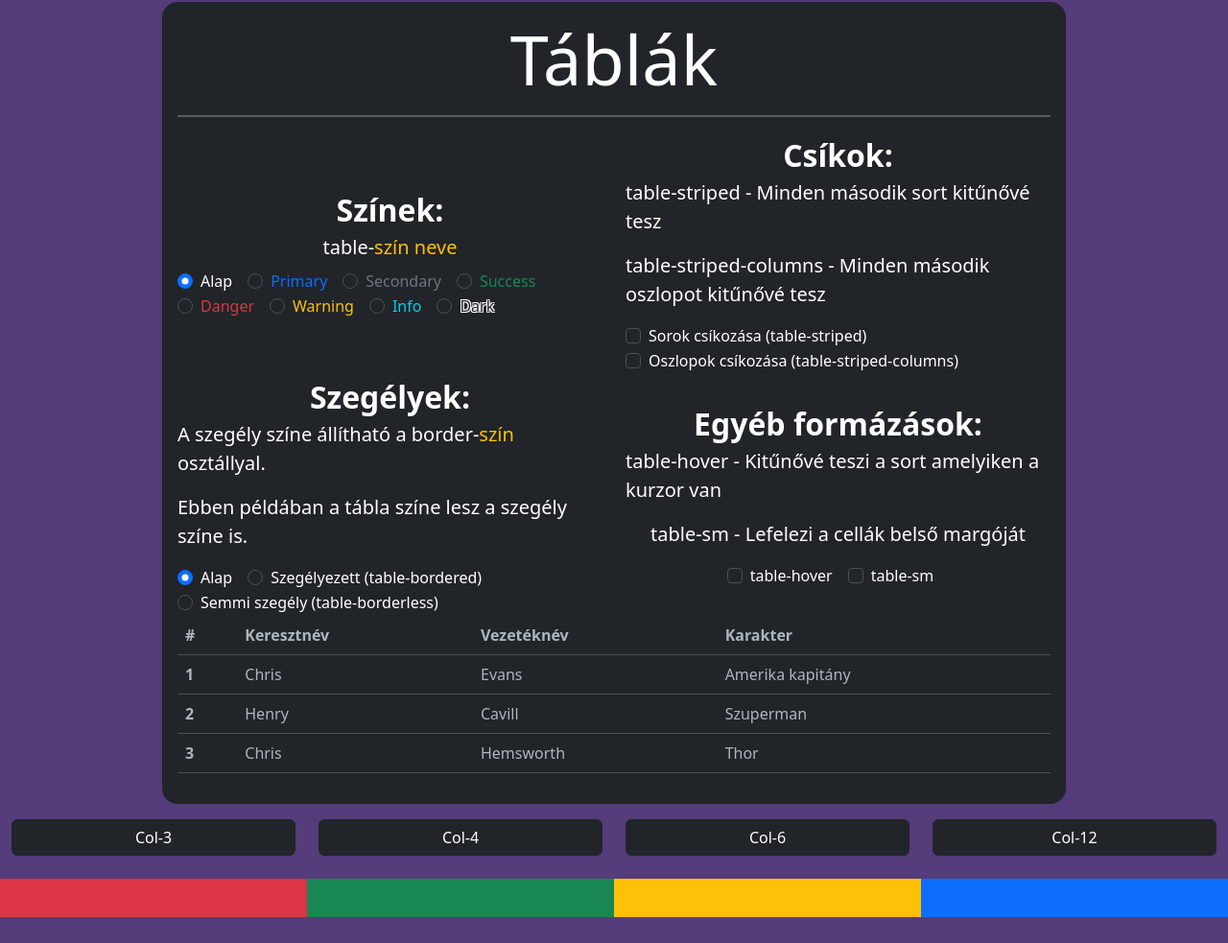
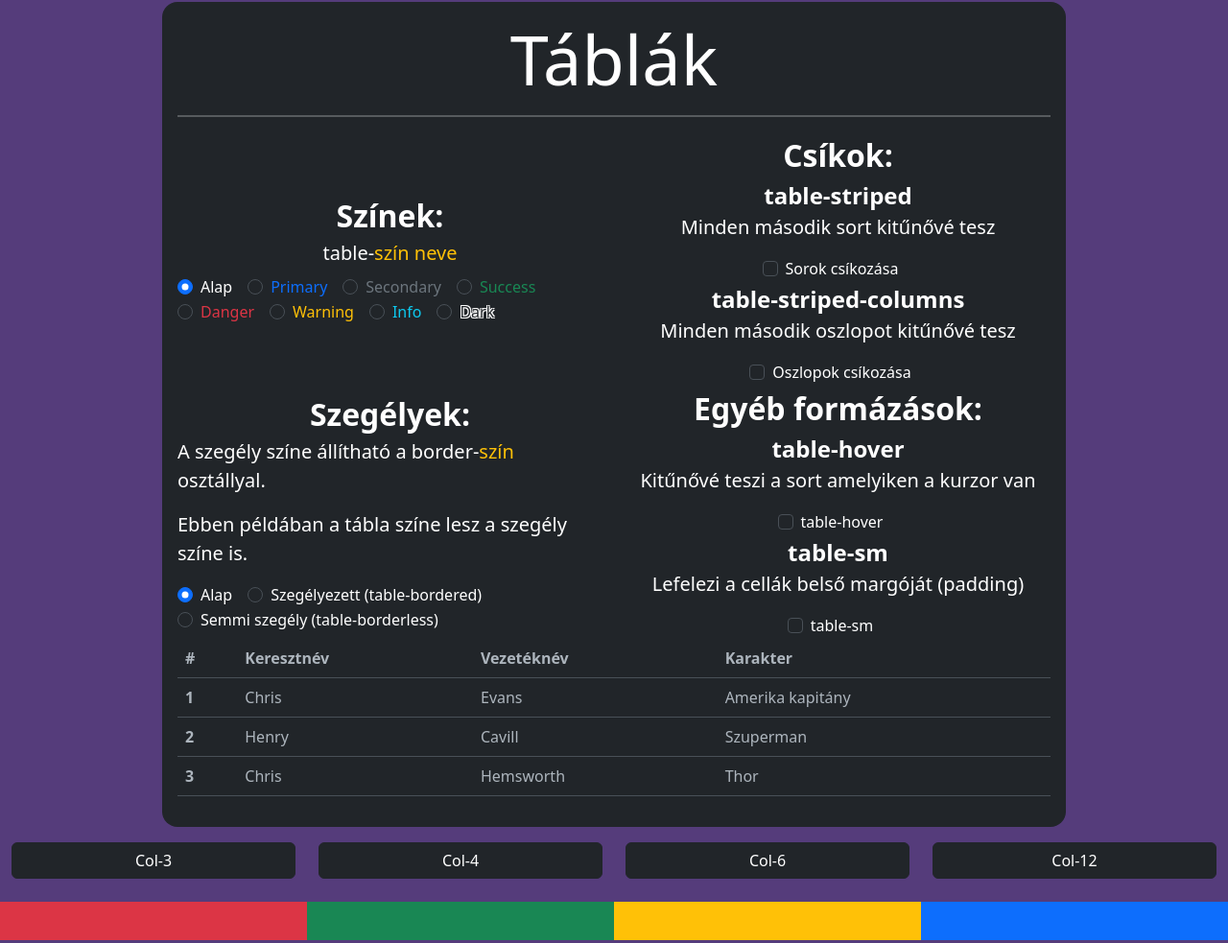
Before and after one commit to pinterbalint06/bootstrap, a plain HTML site: page index.html in a window 1280 px wide. Shown: the part 3110-4093 px from the top of the page at 96% size. Drawn offline with nearby package versions, Linux system fonts and the light colour scheme.

Commit message:
Tablaknal is design atdolgozas befejezese

```diff
--- a/index.html
+++ b/index.html
@@ -270,8 +270,7 @@
         <!-- TODO:
             1. Egyedi megjelenítésű lista elemeinek bemutatása
             2. Egyedi megjelenítésű gombok befejezése
-            3. Egyedi megjelenítésű üzenetek befejezése
-            4. TABLAKNAL IS ATALAKITANI A DESIGNT-->
+            3. Egyedi megjelenítésű üzenetek befejezése-->
         <div class="row mb-3">
             <div class="col-12">
                 <div class="w-75 mx-auto d-flex justify-content-center flex-column">
@@ -336,20 +335,31 @@
                             </div>
                             <div class="col-12 col-md-6 d-flex align-items-center justify-content-center flex-column">
                                 <p class="fs-2 mb-0 fw-bold">Csíkok:</p>
-                                <p class="fs-5">table-striped - Minden második sort kitűnővé tesz</p>
-                                <p class="fs-5">table-striped-columns - Minden második oszlopot kitűnővé tesz</p>
-                                <div class="d-flex flex-row flex-wrap">
+                                <div class="d-flex flex-wrap text-center justify-content-evenly w-100">
+                                    <div class="d-flex flex-column">
+                                        <p class="fs-4 mb-0 fw-bold">table-striped</p>
+                                        <p class="fs-5 mt-0">Minden második sort kitűnővé tesz</p>
+                                        <div class="w-auto">
                                             <div class="form-check form-check-inline">
                                                 <input class="form-check-input table-buttons" type="checkbox"
                                                     name="tableCsikozas" id="sorokCsikozasa" value="table-striped">
-                                        <label class="form-check-label" for="sorokCsikozasa">Sorok csíkozása
-                                            (table-striped)</label>
+                                                <label class="form-check-label" for="sorokCsikozasa">Sorok
+                                                    csíkozása</label>
                                             </div>
+                                        </div>
+                                    </div>
+                                    <div class="d-flex flex-column">
+                                        <p class="fs-4 mb-0 fw-bold">table-striped-columns</p>
+                                        <p class="fs-5 mt-0">Minden második oszlopot kitűnővé tesz</p>
+                                        <div class="w-auto">
                                             <div class="form-check form-check-inline">
                                                 <input class="form-check-input table-buttons" type="checkbox"
-                                            name="tableCsikozas" id="oszlopokCsikozasa" value="table-striped-columns">
+                                                    name="tableCsikozas" id="oszlopokCsikozasa"
+                                                    value="table-striped-columns">
                                                 <label class="form-check-label" for="oszlopokCsikozasa">Oszlopok
-                                            csíkozása (table-striped-columns)</label>
+                                                    csíkozása</label>
+                                            </div>
+                                        </div>
                                     </div>
                                 </div>
                             </div>
@@ -373,27 +383,40 @@
                                     </div>
                                     <div class="form-check form-check-inline">
                                         <input class="form-check-input table-buttons" type="radio"
-                                            name="tableSzegelyezes" id="szegelyekSzegelyekNElkuli"
+                                            name="tableSzegelyezes" id="szegelyekSzegelyNelkuli"
                                             value="table-borderless">
-                                        <label class="form-check-label" for="szegelyekSzegelyekkel">Semmi szegély
+                                        <label class="form-check-label" for="szegelyekSzegelyNelkuli">Semmi szegély
                                             (table-borderless)</label>
                                     </div>
                                 </div>
                             </div>
                             <div class="col-12 col-md-6 d-flex align-items-center justify-content-center flex-column">
+                                <div class="d-flex flex-wrap text-center justify-content-evenly w-100">
                                     <p class="fs-2 mb-0 fw-bold">Egyéb formázások:</p>
-                                <p class="fs-5">table-hover - Kitűnővé teszi a sort amelyiken a kurzor van</p>
-                                <p class="fs-5">table-sm - Lefelezi a cellák belső margóját</p>
-                                <div class="d-flex flex-row flex-wrap">
+                                    <div class="d-flex flex-wrap text-center justify-content-evenly w-100">
+                                        <div class="d-flex flex-column">
+                                            <p class="fs-4 mb-0 fw-bold">table-hover</p>
+                                            <p class="fs-5 mt-0">Kitűnővé teszi a sort amelyiken a kurzor van</p>
+                                            <div class="w-auto">
                                                 <div class="form-check form-check-inline">
                                                     <input class="form-check-input table-buttons" type="checkbox"
                                                         name="tableEgyebek" id="egyebekHover" value="table-hover">
-                                        <label class="form-check-label" for="egyebekHover">table-hover</label>
+                                                    <label class="form-check-label"
+                                                        for="egyebekHover">table-hover</label>
                                                 </div>
+                                            </div>
+                                        </div>
+                                        <div class="d-flex flex-column">
+                                            <p class="fs-4 mb-0 fw-bold">table-sm</p>
+                                            <p class="fs-5 mt-0">Lefelezi a cellák belső margóját (padding)</p>
+                                            <div class="w-auto">
                                                 <div class="form-check form-check-inline">
                                                     <input class="form-check-input table-buttons" type="checkbox"
                                                         name="tableEgyebek" id="egyebekSm" value="table-sm">
                                                     <label class="form-check-label" for="egyebekSm">table-sm</label>
+                                                </div>
+                                            </div>
+                                        </div>
                                     </div>
                                 </div>
                             </div>
@@ -442,7 +465,8 @@
                                     </div>
                                     <div class="d-flex flex-column">
                                         <p class="fs-4 mb-0 fw-bold">img-fluid</p>
-                                        <p class="fs-5 mt-0">A kép maximum szélességét az őt körülvevő elem szélességének
+                                        <p class="fs-5 mt-0">A kép maximum szélességét az őt körülvevő elem
+                                            szélességének
                                             100%-rá állítja</p>
                                     </div>
                                     <div class="d-flex flex-column">
@@ -581,8 +605,10 @@
                                                 <p class="fs-5 mt-0">Inaktívvá teszi a gombot, nem lehet megnyomni</p>
                                             </div>
                                             <div class="d-flex flex-column">
-                                                <p class="fs-4 mb-0 fw-bold">btn-outline-<span class="text-warning">szín</span></p>
-                                                <p class="fs-5 mt-0">A gomb háttere átlátszóva válik csak a körvonal lesz
+                                                <p class="fs-4 mb-0 fw-bold">btn-outline-<span
+                                                        class="text-warning">szín</span></p>
+                                                <p class="fs-5 mt-0">A gomb háttere átlátszóva válik csak a körvonal
+                                                    lesz
                                                     látható és a szöveg beszíneződik az adott színre.</p>
                                             </div>
                                         </div>
```
Lines whose indentation alone changed are shown as unchanged.
